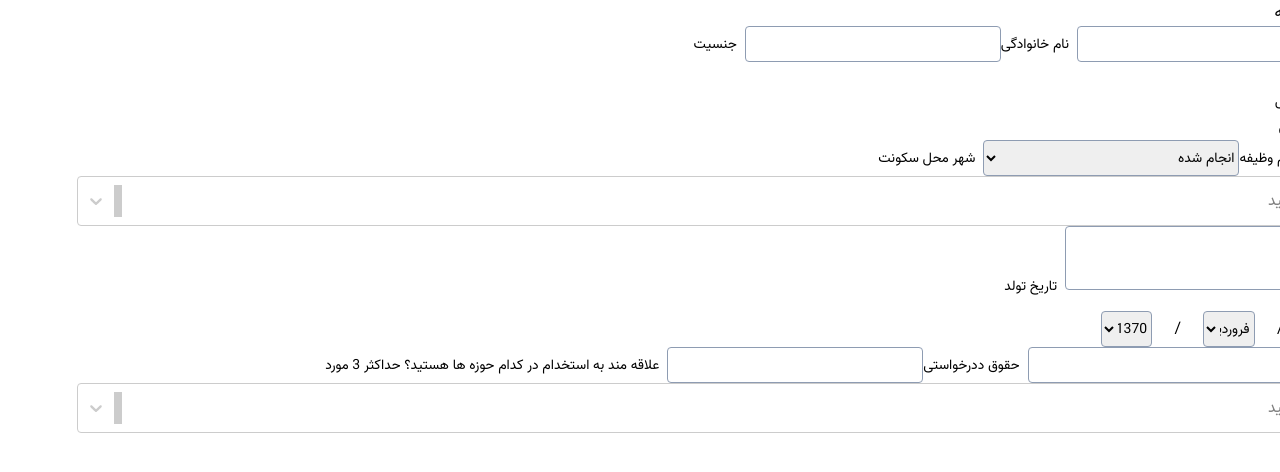
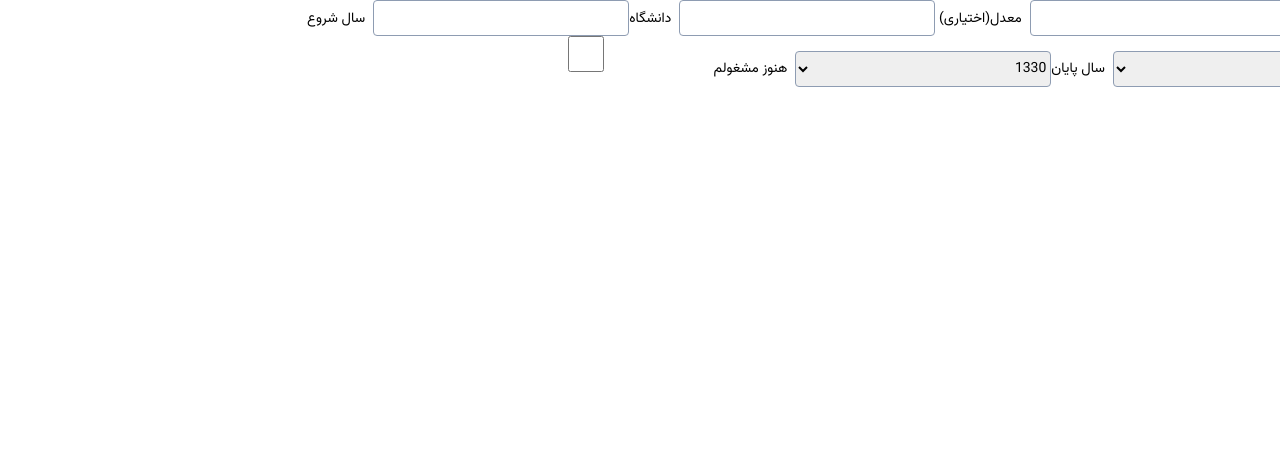
Before and after one commit to asmachegeni/WoodenDoor, a React (Create React App) app: page / in a window 1280 px wide. Shown: the top 472 px of the page. Built offline with nearby package versions, Linux system fonts and the light colour scheme.

Commit message:
add component for eductional Records

```diff
--- /dev/null
+++ b/src/component/Resume/EducationalRecords.jsx
@@ -0,0 +1,77 @@
+import React, { useState } from "react";
+
+const EducationalRecords = () => {
+  const [years, setYears] = useState([
+    1330, 1331, 1332, 1333, 1334, 1335, 1336, 1337, 1338, 1339, 1340, 1341,
+    1342, 1343, 1344, 1345, 1346, 1347, 1348, 1349, 1350, 1351, 1352, 1353,
+    1354, 1355, 1356, 1357, 1358, 1359, 1360, 1361, 1362, 1363, 1364, 1365,
+    1366, 1367, 1368, 1369, 1370, 1371, 1372, 1373, 1374, 1375, 1376, 1377,
+    1378, 1379, 1380, 1381, 1382, 1383, 1384, 1385, 1386, 1387, 1388, 1389,
+    1390, 1391, 1392, 1393, 1394, 1395, 1396, 1397, 1398, 1399, 1400, 1401,
+  ]);
+  const [Field, setField] = useState("");
+  const [avg, setAvg] = useState(0);
+  const [uni, setUni] = useState("");
+  const [startYear, setStartYear] = useState(0);
+  const [endYear, setEndYear] = useState(0);
+  const [isCurrent, setIsCurrent] = useState(true);
+  return (
+    <div>
+      <span>رشته تحصیلی</span>
+      <input
+        type={"text"}
+        onChange={(e) => {
+          setField(e.target.value);
+        }}
+      />
+      <span>معدل(اختیاری) </span>
+      <input
+        type={"number"}
+        onChange={(e) => {
+          setAvg(e.target.value);
+        }}
+      />
+      <span>دانشگاه</span>
+      <input
+        type={"text"}
+        onChange={(e) => {
+          setUni(e.target.value);
+        }}
+      />
+      <span>سال شروع</span>
+      <select
+        onChange={(e) => {
+          setStartYear(e.target.value);
+        }}
+      >
+        {years.map((year, index) => (
+          <option value={year} key={index}>
+            {year}
+          </option>
+        ))}
+      </select>
+      {isCurrent && <span>سال پایان</span>}
+      {isCurrent && (
+        <select
+          onChange={(e) => {
+            setEndYear(e.target.value);
+          }}
+        >
+          {years.map((year, index) => (
+            <option value={year} key={index * 10}>
+              {year}
+            </option>
+          ))}
+        </select>
+      )}
+      <span>هنوز مشغولم</span>
+      <input
+        type={"checkbox"}
+        onChange={() => {
+          setIsCurrent(!isCurrent);
+        }}
+      />
+    </div>
+  );
+};
+export default EducationalRecords;
--- a/src/index.js
+++ b/src/index.js
@@ -10,10 +10,11 @@ import Author from "./component/RegistersForm/Author";
 import Company from "./component/RegistersForm/Company";
 import CreatePost from "./component/Panels/CreatePost";
 import BasicInformation from "./component/Resume/BasicInformation";
+import EducationalRecords from "./component/Resume/EducationalRecords";
 const root = ReactDOM.createRoot(document.getElementById("root"));
 root.render(
   <React.StrictMode>
-    <BasicInformation/>
+    <EducationalRecords />
   </React.StrictMode>
 );
 
```
